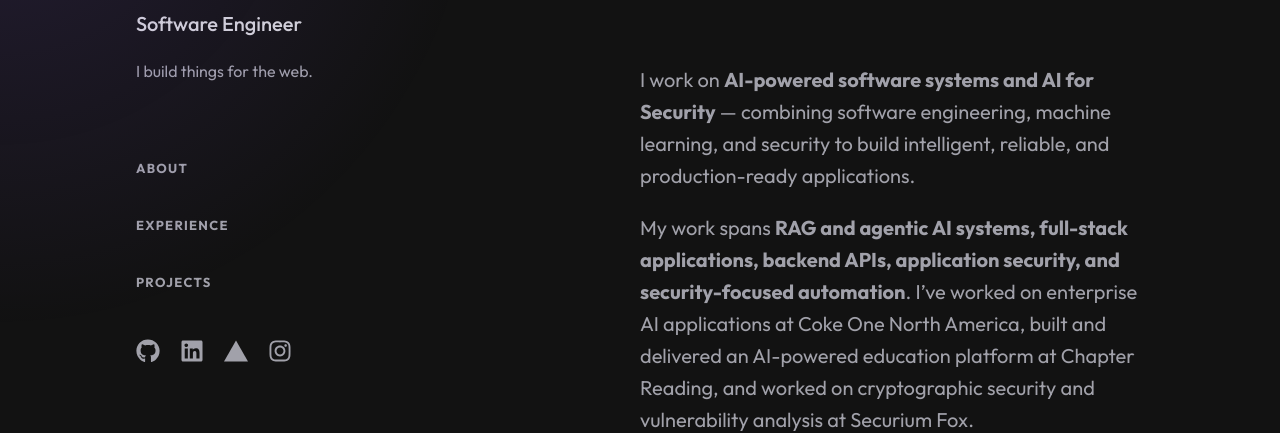
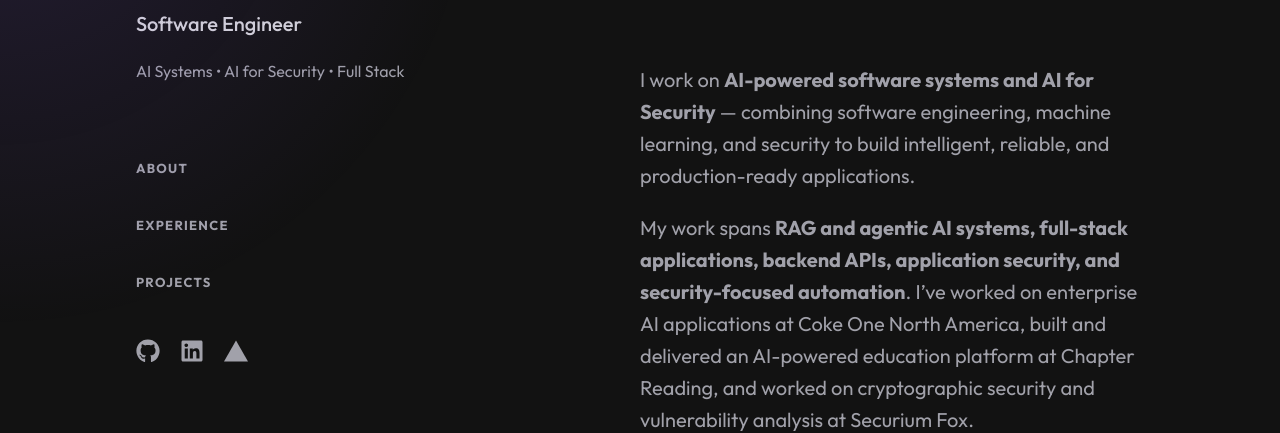
Before and after one commit to JyothsnaVellanki22/portfolio-v2, a React (Vite) app in the folder portfolio/: page / in a window 1280 px wide. Shown: the part 152-585 px from the top of the page. Built offline with nearby package versions, Linux system fonts and the light colour scheme.

Commit message:
Revise Sidebar component with new content and links
Updated sidebar content and social links.

```diff
--- a/portfolio/src/components/Sidebar.jsx
+++ b/portfolio/src/components/Sidebar.jsx
@@ -1,30 +1,82 @@
 import React from 'react';
-import { FaGithub, FaLinkedin, FaInstagram } from 'react-icons/fa';
+import { FaGithub, FaLinkedin } from 'react-icons/fa';
 import { SiVercel } from 'react-icons/si';
-/* Icons will be added later */
 
 const Sidebar = () => {
     return (
         <header className="sidebar">
             <div className="sidebar-content">
+
                 <h1>Jyothsna</h1>
+
                 <h2>Software Engineer</h2>
-                <p>I build things for the web.</p>
+
+                <p>
+                    AI Systems • AI for Security • Full Stack
+                </p>
 
                 <nav className="nav">
                     <ul>
-                        <li><a href="#about" className="nav-link">About</a></li>
-                        <li><a href="#experience" className="nav-link">Experience</a></li>
-                        <li><a href="#projects" className="nav-link">Projects</a></li>
+                        <li>
+                            <a href="#about" className="nav-link">
+                                About
+                            </a>
+                        </li>
+
+                        <li>
+                            <a href="#experience" className="nav-link">
+                                Experience
+                            </a>
+                        </li>
+
+                        <li>
+                            <a href="#projects" className="nav-link">
+                                Projects
+                            </a>
+                        </li>
                     </ul>
                 </nav>
 
                 <div className="socials">
-                    <a href="#" className="social-link"><FaGithub /></a>
-                    <a href="#" className="social-link"><FaLinkedin /></a>
-                    <a href="#" className="social-link"><SiVercel /></a>
-                    <a href="#" className="social-link"><FaInstagram /></a>
+
+                    {/* GitHub */}
+                    <a
+                        href="https://github.com/JyothsnaVellanki22"
+                        target="_blank"
+                        rel="noopener noreferrer"
+                        className="social-link"
+                        aria-label="Jyothsna's GitHub"
+                        title="GitHub"
+                    >
+                        <FaGithub />
+                    </a>
+
+                    {/* LinkedIn */}
+                    <a
+                        href="https://www.linkedin.com/in/jyothsna-vellanki/"
+                        target="_blank"
+                        rel="noopener noreferrer"
+                        className="social-link"
+                        aria-label="Jyothsna's LinkedIn"
+                        title="LinkedIn"
+                    >
+                        <FaLinkedin />
+                    </a>
+
+                    {/* Vercel */}
+                    <a
+                        href="https://vercel.com/jyothsna-s-projects-71692b4a"
+                        target="_blank"
+                        rel="noopener noreferrer"
+                        className="social-link"
+                        aria-label="Jyothsna's Vercel"
+                        title="Vercel"
+                    >
+                        <SiVercel />
+                    </a>
+
                 </div>
+
             </div>
         </header>
     );
```
